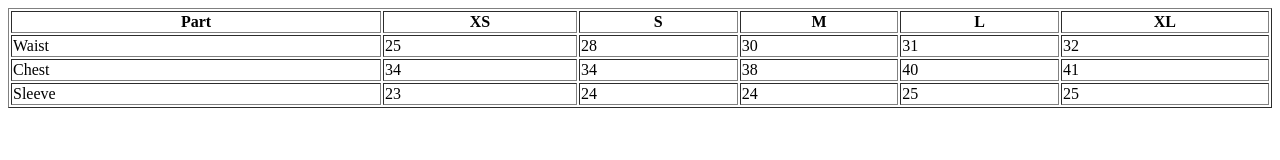
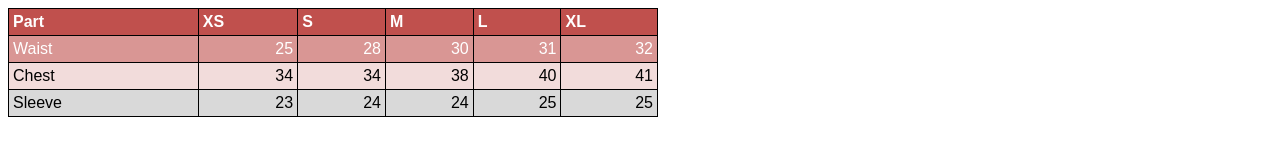
Before and after one commit to acciojob/myntra-size-chart-notneerajsah, a website: page main.html in a window 1280 px wide. Drawn offline with Linux system fonts and the light colour scheme.

Commit message:
created a submission

```diff
--- a/main.html
+++ b/main.html
@@ -8,14 +8,16 @@
 
 <body>
 	<!-- the entire body must be written by student -->
-	<table width=100% border="1">
+	<table >
 		<thead>
-			<th>Part</th>
+			<tr>
+				<th>Part</th>
 			<th>XS</th>
 			<th>S</th>
 			<th>M</th>
 			<th>L</th>
 			<th>XL</th>
+			</tr>
 		</thead>
 		<tbody>
 			<tr>
--- a/styles.css
+++ b/styles.css
@@ -1,2 +1,34 @@
 
-/* Your CSS Code here. */
+table {
+    width: 650px;
+    border-collapse: collapse;
+    font-family: Arial, sans-serif;
+}
+
+th, td {
+    border: 1px solid black;
+    padding: 4px;
+}
+
+thead {
+    background-color: #c0504d;
+    color: white;
+    text-align: left;
+}
+
+tbody tr:nth-child(1) {
+    background-color: #d99694;
+    color: white;
+}
+
+tbody tr:nth-child(2) {
+    background-color: #f2dcdb;
+}
+
+tbody tr:nth-child(3) {
+    background-color: #d9d9d9;
+}
+
+td:not(:first-child) {
+    text-align: right;
+}
```
